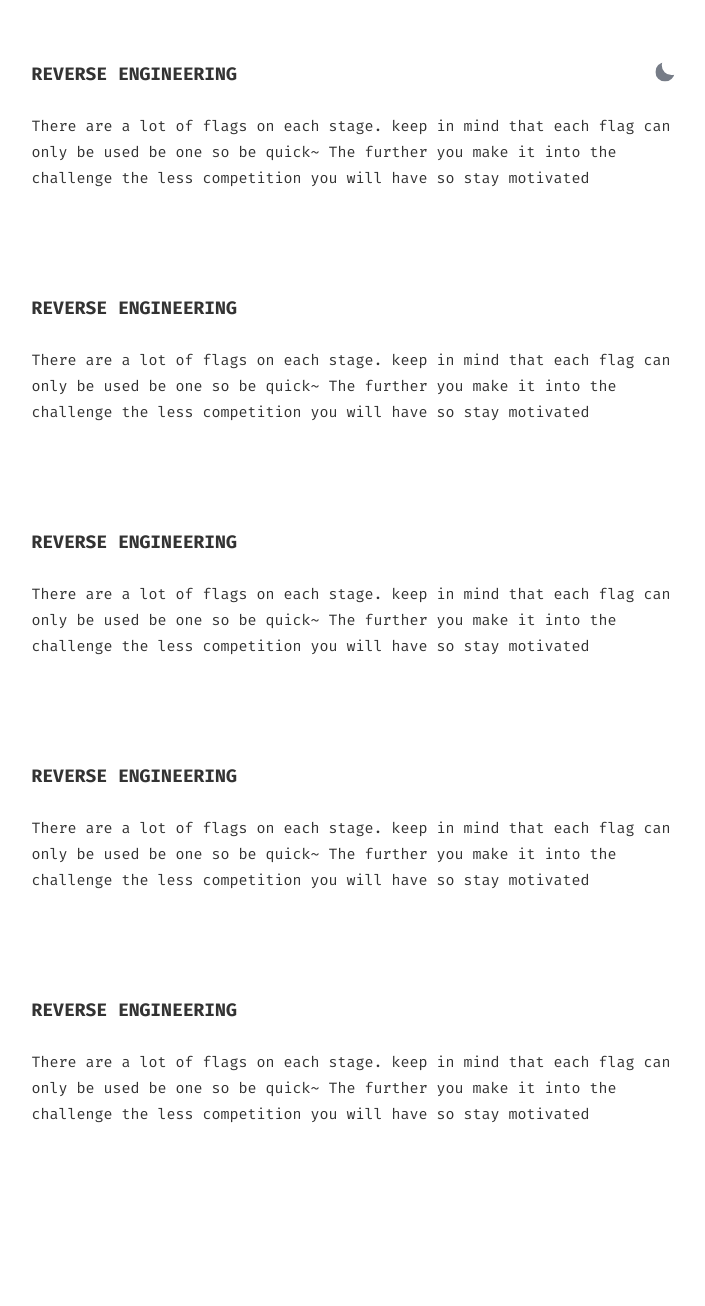
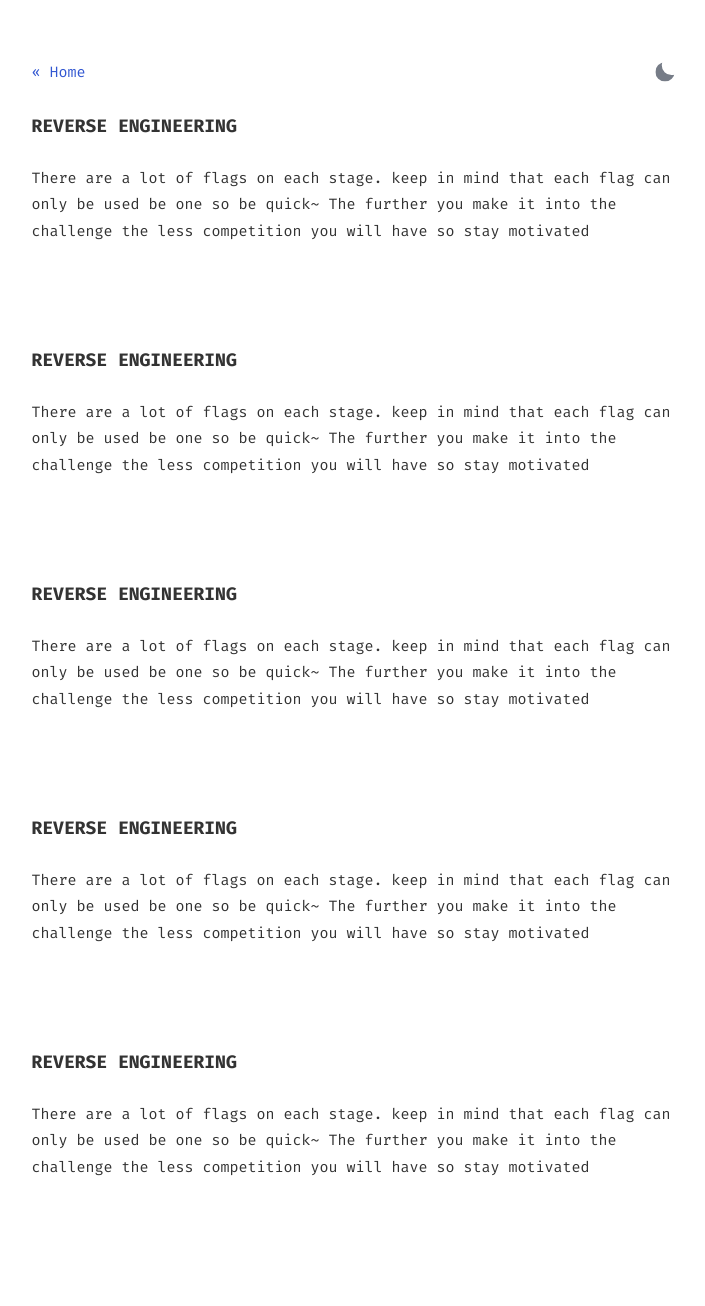
Before and after one commit to Jockky-dev/violet-rabbit-v2, a Jekyll site: the page built from about.html, in a window 1280 px wide. Shown: the whole page, without its empty margins (286-991 px from the left). Built offline with Jekyll 4.4.1, drawn with Linux system fonts in a browser that asks for light colours; before the commit the page ends 1253 px from its top, so only the background shows below that.

Commit message:
Update about.html

```diff
--- a/about.html
+++ b/about.html
@@ -2,12 +2,14 @@
 layout: default
 ---
 <section id="intro">
-    <div class="flex-row-between">
-        <h1>Reverse  Engineering</h1>
-        <button title="Change theme" id="theme-toggle" onclick="modeSwitcher()">
+  <div class="flex-row-between">
+    <a href="{{ site.baseurl }}/">« Home</a>
+    <button title="Change theme" id="theme-toggle" onclick="modeSwitcher()">
             <div></div>
         </button>
     </div>
+    <br>
+        <h1>Reverse  Engineering</h1>
     <div class="bio">
             There are a lot of flags on each stage. keep in mind that each flag can only be used be one so be quick~
             The further you make it into the challenge the less competition you will have so stay motivated
```
